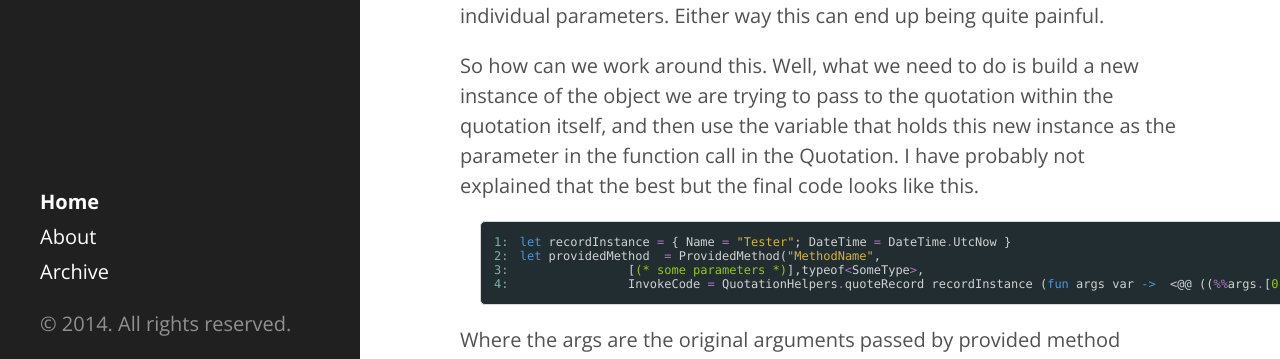
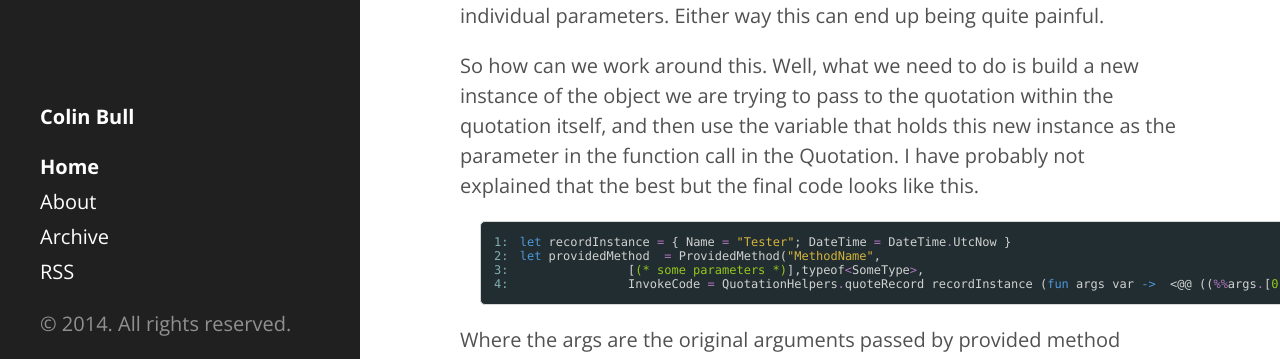
Before and after one commit to colinbull/colinbull.github.io, a Jekyll site: the page built from index.html, in a window 1280 px wide. Shown: the part 521-880 px from the top of the page. Built offline with Jekyll 4.4.1, drawn with Linux system fonts in a browser that asks for light colours; some web fonts are replaced; Markdown is read by kramdown in place of the engine named in the settings; the list of posts is cut into pages by our own code.

```diff
--- a/_config.yml
+++ b/_config.yml
@@ -7,7 +7,7 @@
 relative_permalinks: true
 
 # Setup
-title:            ''
+title:            'Colin Bull'
 tagline:          'Functional .NET, F#, C#'
 description:      ''
 url:              http://colinbull.github.io
--- a/_includes/sidebar.html
+++ b/_includes/sidebar.html
@@ -1,11 +1,11 @@
 <div class="sidebar">
   <div class="container sidebar-sticky">
     <div class="sidebar-about">
-      <h1>
+      <h4>
         <a href="{{ site.baseurl }}">
           {{ site.title }}
         </a>
-      </h1>
+      </h4>
       <p class="lead">{{ site.description }}</p>
     </div>
 
@@ -25,7 +25,7 @@
           {% endif %}
         {% endif %}
       {% endfor %}
-
+      <a class="sidebar-nav-item" href="{{ site.baseurl }}/atom.xml">RSS</a>
     </nav>
 
     <p>&copy; {{ site.time | date: '%Y' }}. All rights reserved.</p>
```
Also changed, not shown: README.md (deleted).
